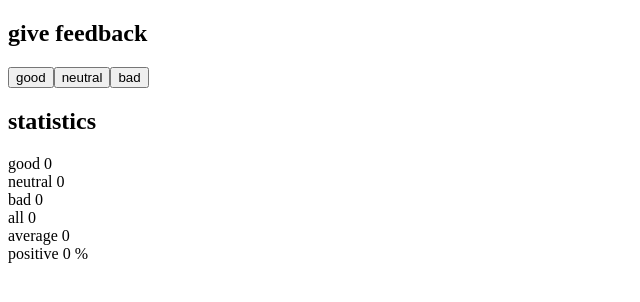
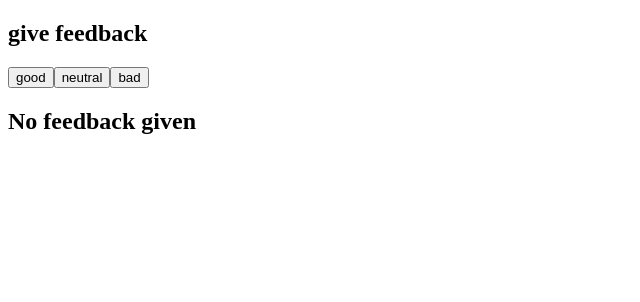
Before and after one commit to aitorias/fullstackopen, a React (Vite) app in the folder part1/unicafe/: page / in a window 1280 px wide. Shown: the top 302 px of the page, without its empty margins (0-640 px from the left). Built offline with nearby package versions, Linux system fonts and the light colour scheme.

Commit message:
Exercise 1.9

```diff
--- a/part1/unicafe/src/components/Statistics.jsx
+++ b/part1/unicafe/src/components/Statistics.jsx
@@ -1,4 +1,12 @@
 const Statistics = (props) => {
+  if (props.good === 0 && props.neutral === 0 && props.bad === 0) {
+    return (
+      <>
+        <h2>No feedback given</h2>
+      </>
+    )
+  }
+
   return (
     <div className="statistics-container">
       <h2>statistics</h2>
```
